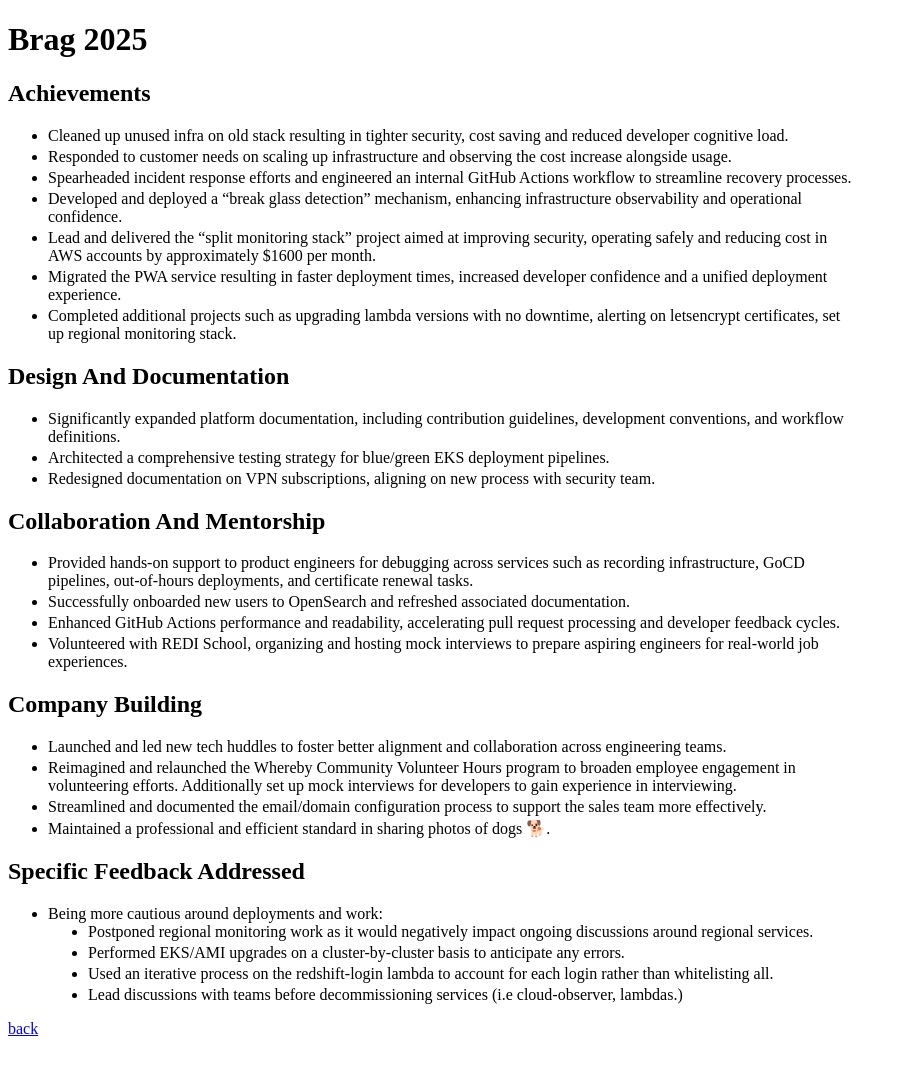
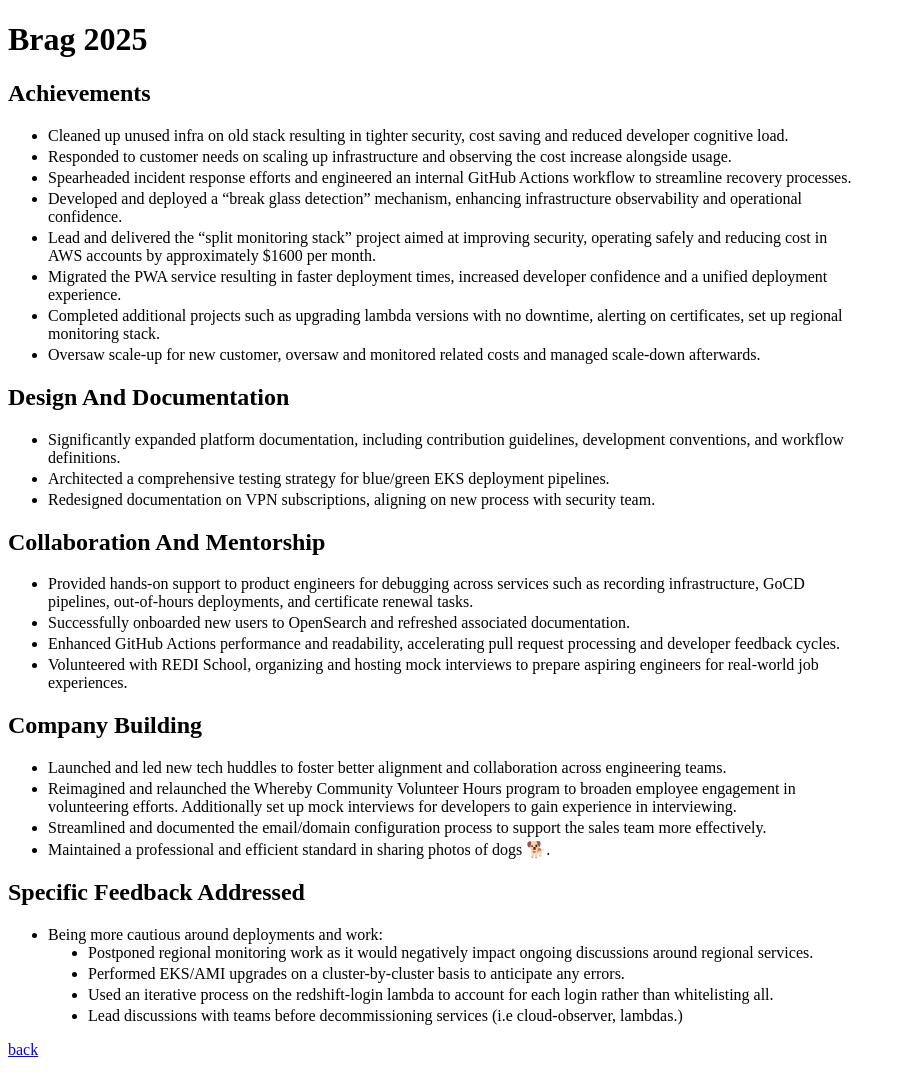
Before and after one commit to jsphwllng/jsphwllng.github.io, a Jekyll site: the page built from brag2025.md, in a window 1280 px wide. Shown: the whole page, without its empty margins (0-902 px from the left). Built offline with Jekyll 4.4.1, drawn with Linux system fonts in a browser that asks for light colours; before the commit the page ends 1054 px from its top, so only the background shows below that.

Commit message:
more BRAG

```diff
--- a/brag2025.md
+++ b/brag2025.md
@@ -11,7 +11,8 @@ layout: default
 - Developed and deployed a “break glass detection” mechanism, enhancing infrastructure observability and operational confidence.
 - Lead and delivered the "split monitoring stack" project aimed at improving security, operating safely and reducing cost in AWS accounts by approximately $1600 per month.
 - Migrated the PWA service resulting in faster deployment times, increased developer confidence and a unified deployment experience.
-- Completed additional projects such as upgrading lambda versions with no downtime, alerting on letsencrypt certificates, set up regional monitoring stack.
+- Completed additional projects such as upgrading lambda versions with no downtime, alerting on certificates, set up regional monitoring stack.
+- Oversaw scale-up for new customer, oversaw and monitored related costs and managed scale-down afterwards.
 
 ## Design and Documentation
 
```
